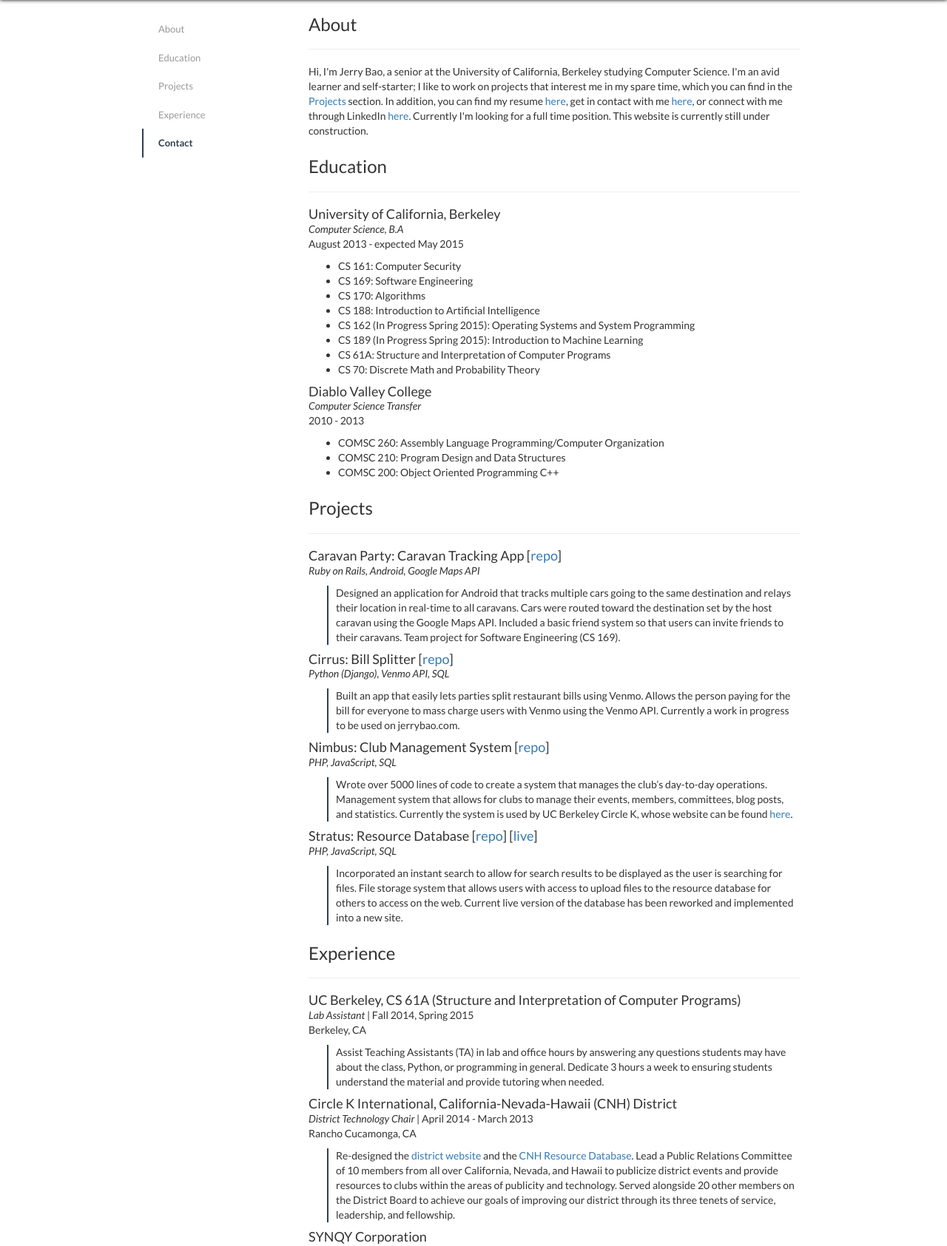
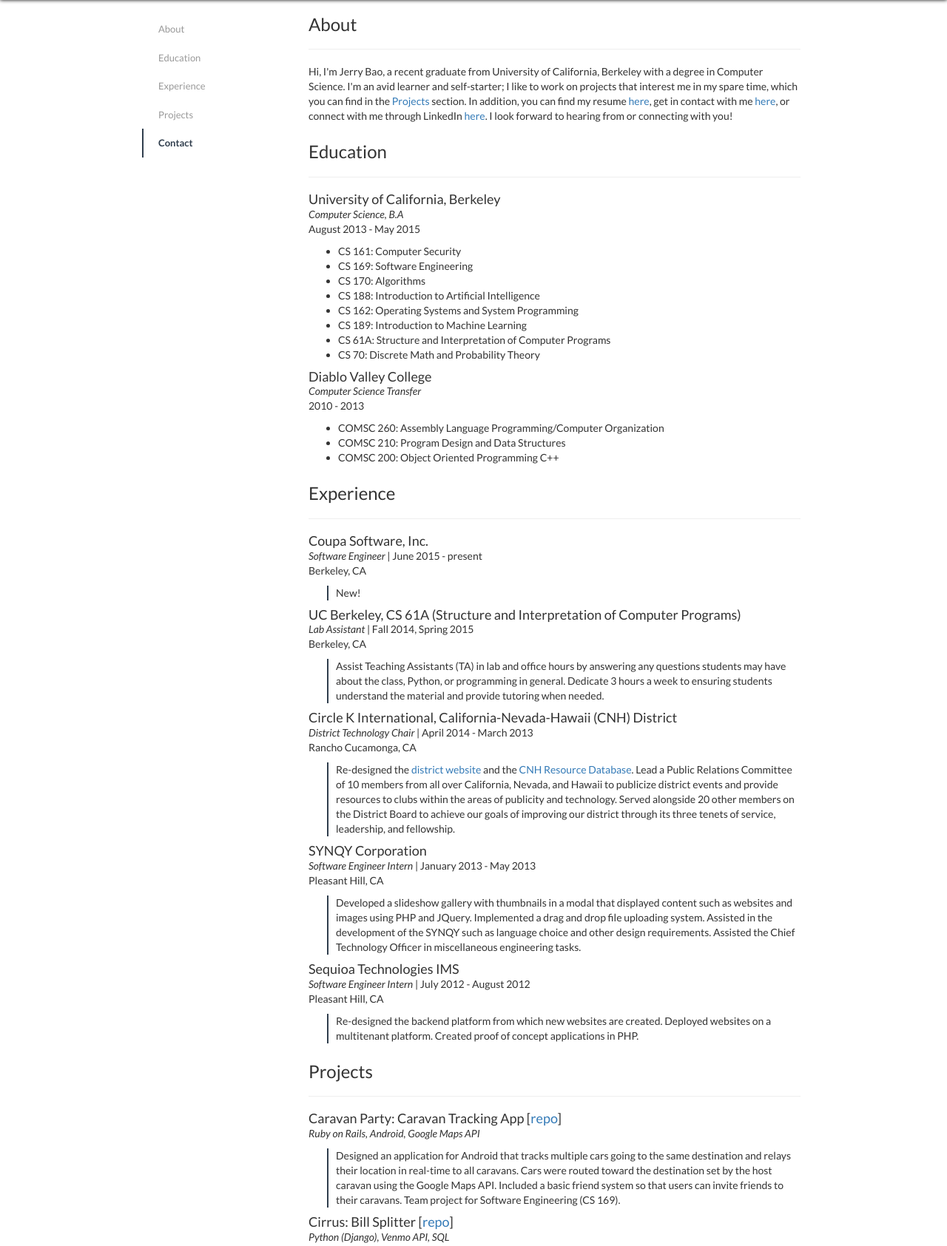
Before and after one commit to thejerrybao/thejerrybao.github.io, a Django app: template portfolio/templates/portfolio/index.html in a window 1280 px wide. Shown: the part 210-1895 px from the top of the page at 74% size. Run offline with Django 3.2, Linux system fonts and the light colour scheme; the template is opened without the code that fills it, so the values that code supplies are empty; some libraries are stand-ins or nearby versions.

Commit message:
updated information

```diff
--- a/portfolio/templates/portfolio/index.html
+++ b/portfolio/templates/portfolio/index.html
@@ -48,28 +48,28 @@
                 <ul id="sidebar" class="nav nav-stacked fixed main-page-nav">
                     <li><a href="#about">About</a></li>
                     <li><a href="#education">Education</a></li>
+                    <li><a href="#experience">Experience</a></li>
                     <li><a href="#projects">Projects</a></li>
-                    <li><a href="#experience">Experience</a></li>
                     <li><a href="#contact">Contact</a></li>
                 </ul>
             </nav>
             <div class="col-xs-9 main-page-content">
                 <div class="anchor-offset" id="about">
                     <h3 class="title">About</h3><hr>
-                    <p>Hi, I'm Jerry Bao, a senior at the University of California, Berkeley studying Computer Science. I'm an avid learner and self-starter; I like to work on projects that interest me in my spare time, which you can find in the <a href="#projects">Projects</a> section. In addition, you can find my resume <a href="https://www.dropbox.com/s/sn728i6k2qvzzq2/JerryBao-Resume.pdf?dl=0" target="_blank">here</a>, get in contact with me <a href="#contact">here</a>, or connect with me through LinkedIn <a href="https://www.linkedin.com/in/thejerrybao" target="_blank">here</a>. Currently I'm looking for a full time position. This website is currently still under construction.</p>
+                    <p>Hi, I'm Jerry Bao, a recent graduate from University of California, Berkeley with a degree in Computer Science. I'm an avid learner and self-starter; I like to work on projects that interest me in my spare time, which you can find in the <a href="#projects">Projects</a> section. In addition, you can find my resume <a href="https://www.dropbox.com/s/sn728i6k2qvzzq2/JerryBao-Resume.pdf?dl=0" target="_blank">here</a>, get in contact with me <a href="#contact">here</a>, or connect with me through LinkedIn <a href="https://www.linkedin.com/in/thejerrybao" target="_blank">here</a>. I look forward to hearing from or connecting with you!</p>
                 </div>
                 <div class="anchor-offset" id="education">
                     <h3 class="title">Education</h3><hr>
                     <h4 class="title">University of California, Berkeley</h4>
                     <p><span class="italic">Computer Science, B.A</span><br/>
-                    August 2013 - expected May 2015</p>
+                    August 2013 - May 2015</p>
                     <ul>
                         <li>CS 161: Computer Security</li>
                         <li>CS 169: Software Engineering</li>
                         <li>CS 170: Algorithms</li>
                         <li>CS 188: Introduction to Artificial Intelligence</li>
-                        <li>CS 162 (In Progress Spring 2015): Operating Systems and System Programming</li>
-                        <li>CS 189 (In Progress Spring 2015): Introduction to Machine Learning</li>
+                        <li>CS 162: Operating Systems and System Programming</li>
+                        <li>CS 189: Introduction to Machine Learning</li>
                         <li>CS 61A: Structure and Interpretation of Computer Programs</li>
                         <li>CS 70: Discrete Math and Probability Theory</li>
                     </ul>
@@ -82,23 +82,12 @@
                         <li>COMSC 200: Object Oriented Programming C++</li>
                     </ul>
                 </div>
-                <div class="anchor-offset" id="projects">
-                    <h3 class="title">Projects</h3><hr>
-                    <h4 class="title">Caravan Party: Caravan Tracking App [<a href="https://github.com/thejerrybao/CaravanParty" target="_blank">repo</a>]</h4>
-                    <span class="italic">Ruby on Rails, Android, Google Maps API</span>
-                    <p class="indent">Designed an application for Android that tracks multiple cars going to the same destination and relays their location in real-time to all caravans. Cars were routed toward the destination set by the host caravan using the Google Maps API. Included a basic friend system so that users can invite friends to their caravans. Team project for Software Engineering (CS 169).</p>
-                    <h4 class="title">Cirrus: Bill Splitter [<a href="https://github.com/thejerrybao/Cirrus" target="_blank">repo</a>]</h4>
-                    <span class="italic">Python (Django), Venmo API, SQL</span>
-                    <p class="indent">Built an app that easily lets parties split restaurant bills using Venmo. Allows the person paying for the bill for everyone to mass charge users with Venmo using the Venmo API. Currently a work in progress to be used on jerrybao.com.</p>
-                    <h4 class="title">Nimbus: Club Management System [<a href="https://github.com/thejerrybao/Nimbus" target="_blank">repo</a>]</h4>
-                    <span class="italic">PHP, JavaScript, SQL</span>
-                    <p class="indent">Wrote over 5000 lines of code to create a system that manages the club’s day-to-day operations. Management system that allows for clubs to manage their events, members, committees, blog posts, and statistics. Currently the system is used by UC Berkeley Circle K, whose website can be found <a href="http://www.ucbcki.org">here</a>.</p>
-                    <h4 class="title">Stratus: Resource Database [<a href="https://github.com/thejerrybao/Stratus" target="_blank">repo</a>] [<a href="http://resources.cnhcirclek.org" target="_blank">live</a>]</h4>
-                    <span class="italic">PHP, JavaScript, SQL</span>
-                    <p class="indent">Incorporated an instant search to allow for search results to be displayed as the user is searching for files. File storage system that allows users with access to upload files to the resource database for others to access on the web. Current live version of the database has been reworked and implemented into a new site.</p>
-                </div>
                 <div class="anchor-offset" id="experience">
                     <h3 class="title">Experience</h3><hr>
+                    <h4 class="title">Coupa Software, Inc.</h4>
+                    <span class="italic">Software Engineer</span> | June 2015 - present<br/>
+                    Berkeley, CA<br/>
+                    <p class="indent">New!</p>
                     <h4 class="title">UC Berkeley, CS 61A (Structure and Interpretation of Computer Programs)</h4>
                     <span class="italic">Lab Assistant</span> | Fall 2014, Spring 2015<br/>
                     Berkeley, CA<br/>
@@ -115,6 +104,21 @@
                     <span class="italic">Software Engineer Intern</span> | July 2012 - August 2012<br/>
                     Pleasant Hill, CA<br/>
                     <p class="indent">Re-designed the backend platform from which new websites are created. Deployed websites on a multitenant platform. Created proof of concept applications in PHP.</p>
+                </div>
+                <div class="anchor-offset" id="projects">
+                    <h3 class="title">Projects</h3><hr>
+                    <h4 class="title">Caravan Party: Caravan Tracking App [<a href="https://github.com/thejerrybao/CaravanParty" target="_blank">repo</a>]</h4>
+                    <span class="italic">Ruby on Rails, Android, Google Maps API</span>
+                    <p class="indent">Designed an application for Android that tracks multiple cars going to the same destination and relays their location in real-time to all caravans. Cars were routed toward the destination set by the host caravan using the Google Maps API. Included a basic friend system so that users can invite friends to their caravans. Team project for Software Engineering (CS 169).</p>
+                    <h4 class="title">Cirrus: Bill Splitter [<a href="https://github.com/thejerrybao/Cirrus" target="_blank">repo</a>]</h4>
+                    <span class="italic">Python (Django), Venmo API, SQL</span>
+                    <p class="indent">Built an app that easily lets parties split restaurant bills using Venmo. Allows the person paying for the bill for everyone to mass charge users with Venmo using the Venmo API. Currently a work in progress to be used on jerrybao.com.</p>
+                    <h4 class="title">Nimbus: Club Management System [<a href="https://github.com/thejerrybao/Nimbus" target="_blank">repo</a>]</h4>
+                    <span class="italic">PHP, JavaScript, SQL</span>
+                    <p class="indent">Wrote over 5000 lines of code to create a system that manages the club’s day-to-day operations. Management system that allows for clubs to manage their events, members, committees, blog posts, and statistics. Currently the system is used by UC Berkeley Circle K, whose website can be found <a href="http://www.ucbcki.org">here</a>.</p>
+                    <h4 class="title">Stratus: Resource Database [<a href="https://github.com/thejerrybao/Stratus" target="_blank">repo</a>] [<a href="http://resources.cnhcirclek.org" target="_blank">live</a>]</h4>
+                    <span class="italic">PHP, JavaScript, SQL</span>
+                    <p class="indent">Incorporated an instant search to allow for search results to be displayed as the user is searching for files. File storage system that allows users with access to upload files to the resource database for others to access on the web. Current live version of the database has been reworked and implemented into a new site.</p>
                 </div>
                 <div class="anchor-offset" id="contact">
                     <h3 class="title">Contact</h3><hr>
```
Also changed, not shown: 5 other files.
